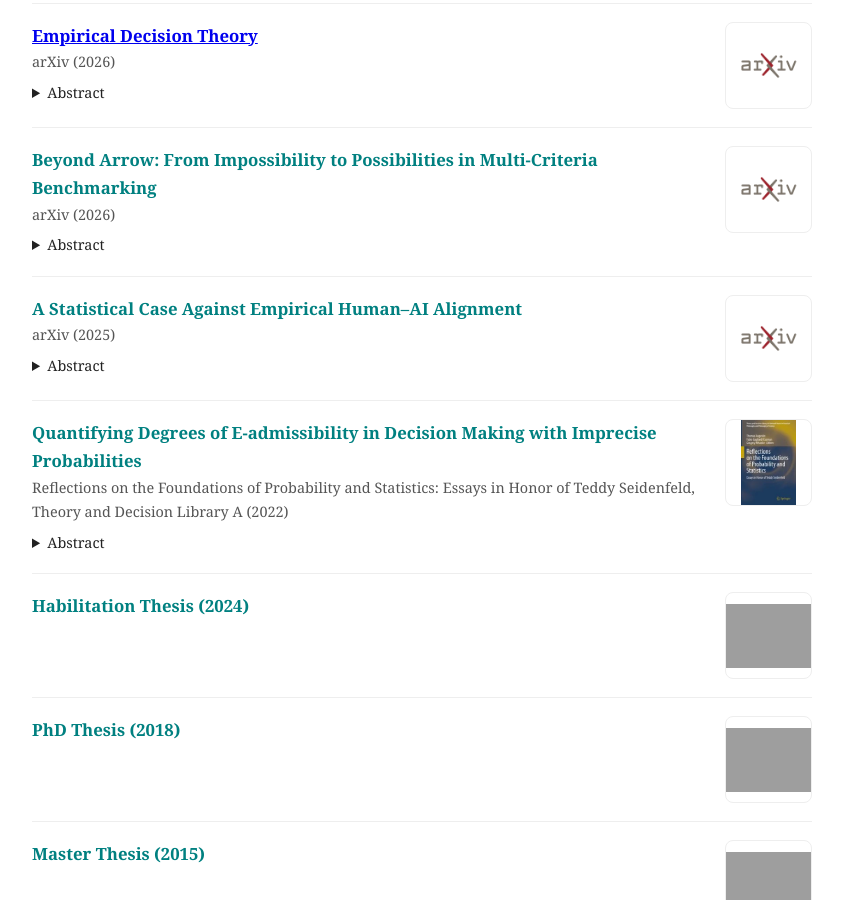
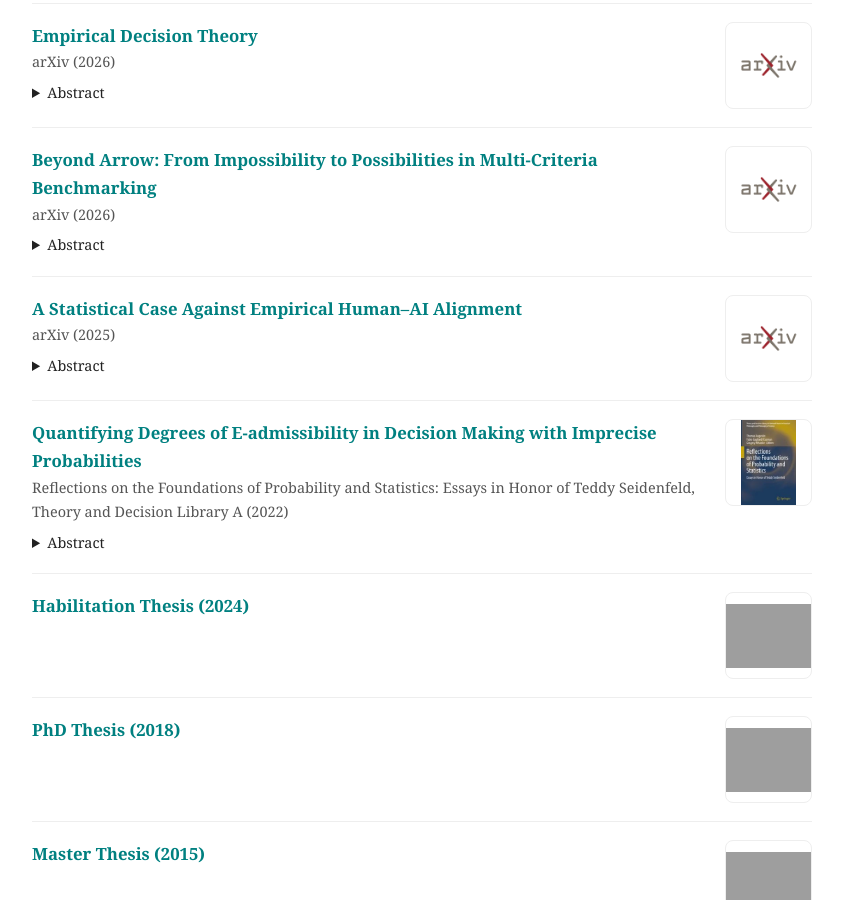
Before and after one commit to jansenc/jansenc.github.io, a Jekyll site: the page built from publications/index.md, in a window 1280 px wide and 900 px high, scrolled down 3296 px, cut to the strip 0-900 px from the top of the window. Shown: the whole strip, without its empty margins (378-1221 px from the left). Built offline with Jekyll 4.4.1, drawn with Linux system fonts in a browser that asks for light colours; grey boxes are pictures that could not be loaded.

Commit message:
Update index.md

```diff
--- a/publications/index.md
+++ b/publications/index.md
@@ -356,7 +356,7 @@ Partial Ordinal and Partial Cardinal Preferences</a></b></div>
 
 <div class="pub preprint">
   <div class="pub-left">
-    <div class="pub-title"><b><a href="https://arxiv.org/abs/2512.05677">Empirical Decision Theory</a></b></div>
+    <div class="pub-title"><b><a href="https://arxiv.org/abs/2512.05677" class="paper-link">Empirical Decision Theory</a></b></div>
     <div class="pub-meta">arXiv (2026)</div>
 
   <details><summary>Abstract</summary>
@@ -368,11 +368,11 @@ Partial Ordinal and Partial Cardinal Preferences</a></b></div>
 
 <div class="pub preprint">
   <div class="pub-left">
-    <div class="pub-title">Beyond Arrow: From Impossibility to Possibilities in Multi-Criteria Benchmarking</div>
+    <div class="pub-title"><b><a href="https://arxiv.org/abs/2602.07593" class="paper-link">Beyond Arrow: From Impossibility to Possibilities in Multi-Criteria Benchmarking</a></b></div>
     <div class="pub-meta">arXiv (2026)</div>
 
   <details><summary>Abstract</summary>
-    We introduce three different approaches for decision making under uncertainty, if (I) there is only partial (both cardinal and ordinal) information on an agent’s preferences and (II) the uncertainty about the states of nature is described by a credal set. Particularly, (I) is modeled by a pair of relations, one specifying the partial rank order of the alternatives and the other modeling partial information on the strength of preference. Our first approach relies on criteria that construct complete rankings of the acts based on generalized expectation intervals. Subsequently, we introduce different concepts of global admissibility that construct partial orders by comparing all acts simultaneously. Finally, we define criteria induced by suitable binary relations on the set of acts and, therefore, can be understood as concepts of local admissibility. Whenever suitable, we provide linear programming based algorithms for checking optimality/admissibility of acts.
+  Modern benchmarks such as HELM MMLU account for multiple metrics like accuracy, robustness and efficiency. When trying to turn these metrics into a single ranking, natural aggregation procedures can become incoherent or unstable to changes in the model set. We formalize this aggregation as a social choice problem where each metric induces a preference ranking over models on each dataset, and a benchmark operator aggregates these votes across metrics. While prior work has focused on Arrow's impossibility result, we argue that the impossibility often originates from pathological examples and identify sufficient conditions under which these disappear, and meaningful multi-criteria benchmarking becomes possible. In particular, we deal with three restrictions on the combinations of rankings and prove that on single-peaked, group-separable and distance-restricted preferences, the benchmark operator allows for the construction of well-behaved rankings of the involved models. Empirically, we investigate several modern benchmark suites like HELM MMLU and verify which structural conditions are fulfilled on which benchmark problems.
      </details>
   </div>
   <img src="/assets/arxiv.jpg">
```
